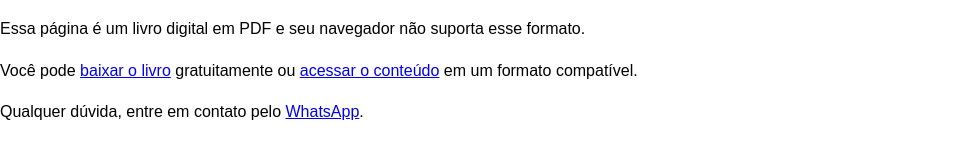
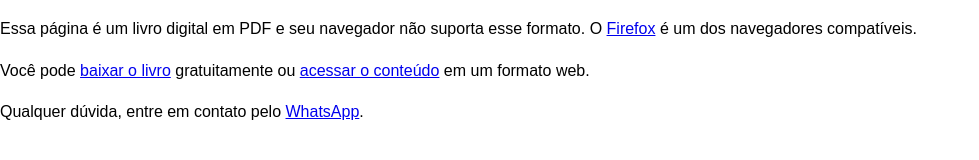
Before and after one commit to sebomelivro/sebomelivro.github.io, a plain HTML site: page index.html in a window 1280 px wide. Shown: the whole page, without its empty margins (0-979 px from the left). Drawn offline with Linux system fonts and the light colour scheme.

Commit message:
Update index.html

```diff
--- a/index.html
+++ b/index.html
@@ -43,8 +43,8 @@
 <body>
     <div id="pdf-container">
         <object id="pdf" data="Sebomelivro.pdf" type="application/pdf">
-            <p>Essa página é um livro digital em PDF e seu navegador não suporta esse formato.</p>
-            <p>Você pode <a href="Sebomelivro.pdf">baixar o livro</a> gratuitamente ou <a href="web.html">acessar o conteúdo</a> em um formato compatível.</p>
+            <p>Essa página é um livro digital em PDF e seu navegador não suporta esse formato. O <a href="https://www.mozilla.org/pt-BR/firefox/mobile/get-app/">Firefox</a> é um dos navegadores compatíveis.</p>
+            <p>Você pode <a href="Sebomelivro.pdf">baixar o livro</a> gratuitamente ou <a href="web.html">acessar o conteúdo</a> em um formato web.</p>
             <p>Qualquer dúvida, entre em contato pelo <a href="https://api.whatsapp.com/send?phone=5511981350566">WhatsApp</a>.</a></p>
         </object>
     </div>
```
